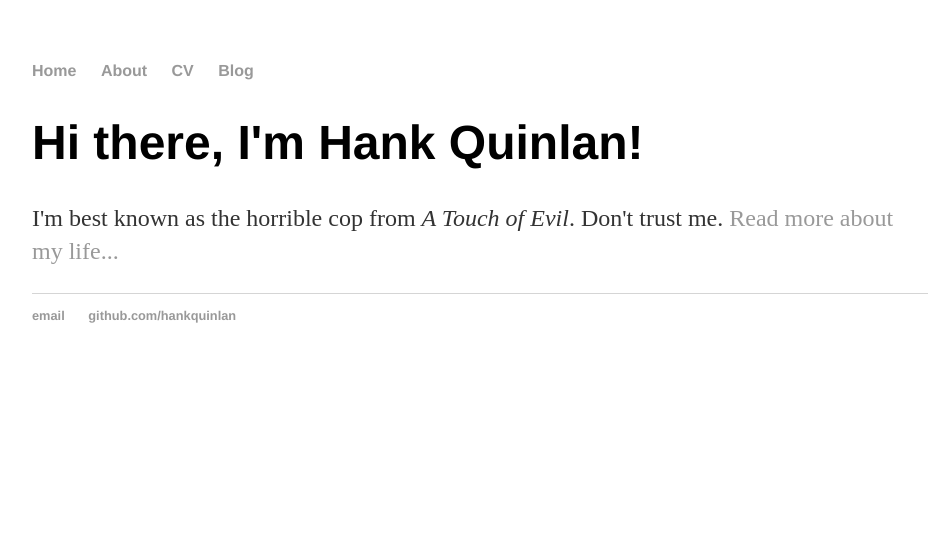
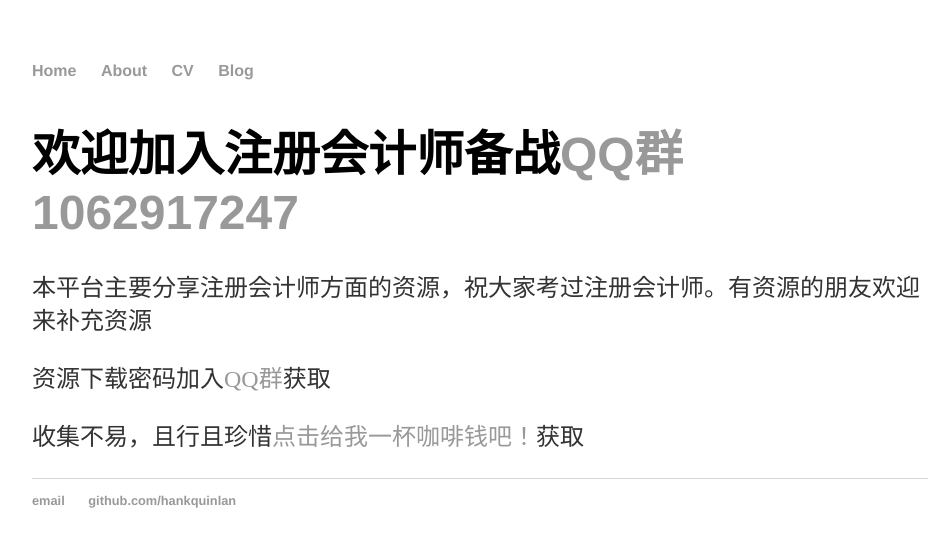
Before and after one commit to dengrixionghnu/CPA, a Jekyll site: the page built from index.html, in a window 1280 px wide. Shown: the top 547 px of the page, without its empty margins (160-1110 px from the left). Built offline with Jekyll 4.4.1, drawn with Linux system fonts in a browser that asks for light colours.

Commit message:
Update index.html

```diff
--- a/index.html
+++ b/index.html
@@ -1,9 +1,11 @@
 ---
 layout: default
-title: Hank Quinlan, Horrible Cop
+title: 注册会计师资源汇总
 ---
 
 		<div class="blurb">
-			<h1>Hi there, I'm Hank Quinlan!</h1>
-			<p>I'm best known as the horrible cop from <em>A Touch of Evil</em>. Don't trust me. <a href="/about">Read more about my life...</a></p>
+			<h1>欢迎加入注册会计师备战<a href="https://jq.qq.com/?_wv=1027&k=wuAWMVlu">QQ群1062917247</a></h1>
+			<p>本平台主要分享注册会计师方面的资源，祝大家考过注册会计师。有资源的朋友欢迎来补充资源</p>
+			<p>资源下载密码加入<a href="https://jq.qq.com/?_wv=1027&k=wuAWMVlu">QQ群</a>获取</p>
+			<p>收集不易，且行且珍惜<a href="https://pay.mcss.vip">点击给我一杯咖啡钱吧！</a>获取</p>
 		</div>
```
